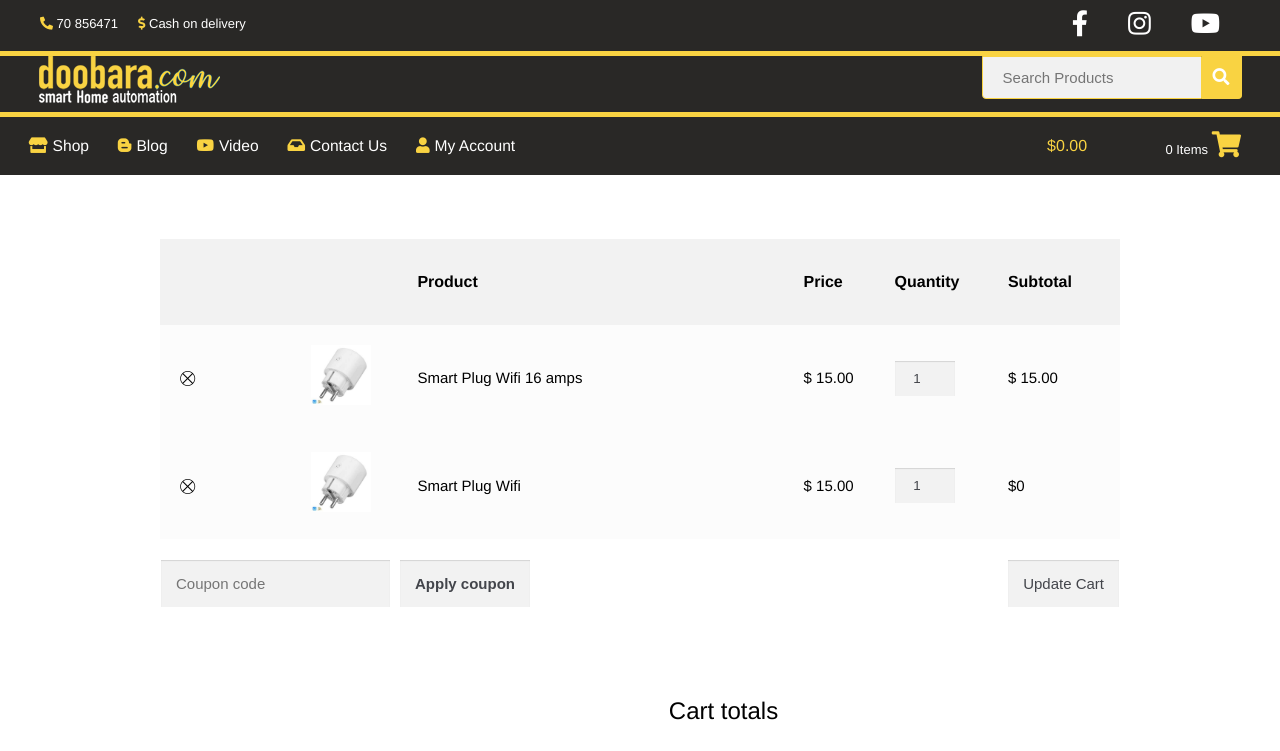
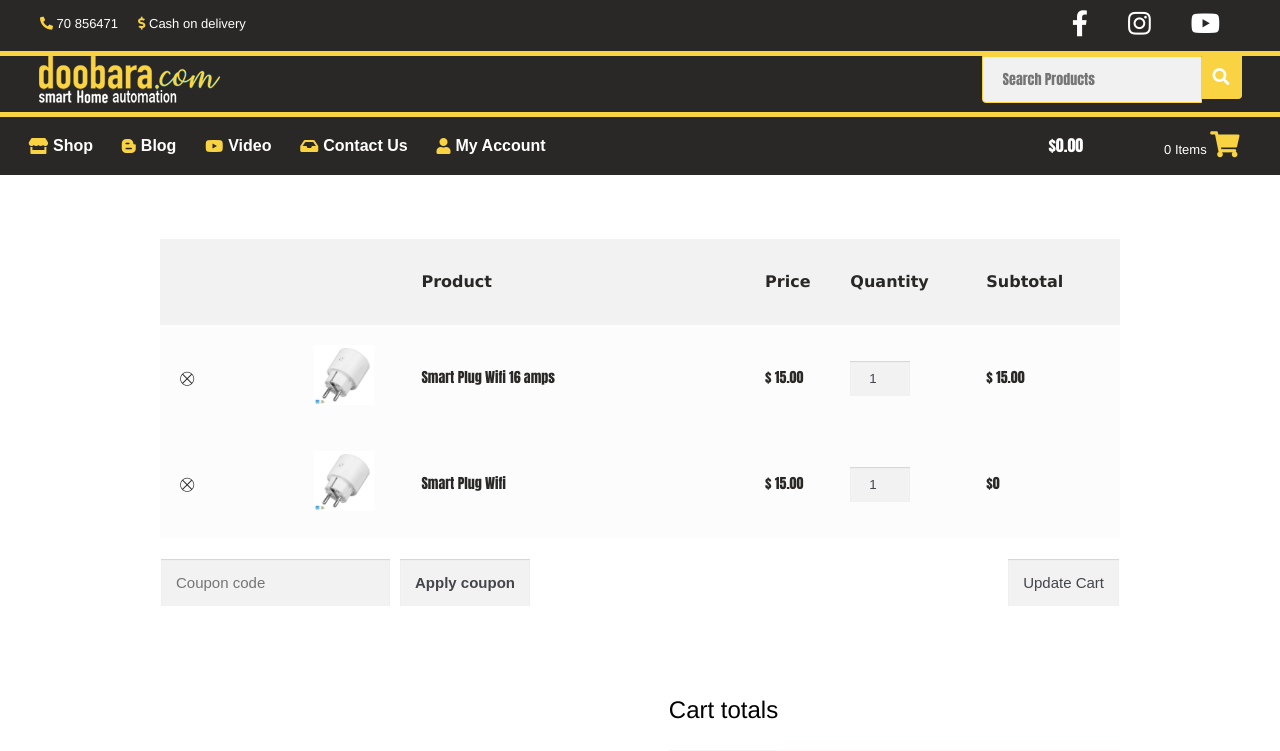
Before and after one commit to youdass101/doobara, a Django app: page /cart in a window 1280 px wide. Shown: the top 751 px of the page. Run offline with Django 3.2, Linux system fonts and the light colour scheme.

Commit message:
typography

```diff
--- a/doobarashop/static/doobarashop/sass/components/_account-nav.scss
+++ b/doobarashop/static/doobarashop/sass/components/_account-nav.scss
@@ -5,16 +5,18 @@
     display: inline-block;
     ul {
         li {
+            @include var.nav-title;
+            cursor: pointer;
             list-style: none;
             border-style: solid;
             border-width: 0.5px 0px;
             border-color: gray;
-            font-size: large;
             padding: 6% 0 5% 0;
 
             a {
                 color: var.$back-color;
             }
+
             a:link {
                 text-decoration: none;
                 color: black;
@@ -40,7 +42,6 @@
             padding: 0;
 
             li {
-                font-size: medium;
                 padding: 10px 0 10px 0;
 
                 a{
--- a/doobarashop/static/doobarashop/sass/components/_blog-carousel-singe-item.scss
+++ b/doobarashop/static/doobarashop/sass/components/_blog-carousel-singe-item.scss
@@ -11,7 +11,7 @@ a:link {
 
 // Post card paragraph styling
 p {
-    font-size: 14px;
+    @include var.par-body;
     color: white;
     height: 100px;
     padding-left: 15px;
--- a/doobarashop/static/doobarashop/sass/components/_cart-widget.scss
+++ b/doobarashop/static/doobarashop/sass/components/_cart-widget.scss
@@ -18,9 +18,10 @@
 
     // cart number of total
     .homeTotal {
-        font-size: 16px;
+        @include var.par-body-2;
+        color: white;
         .cartUrl {
-            font-size: 14px;
+            @include var.par-body;
         }
     }
 }
--- a/doobarashop/static/doobarashop/sass/components/_main-menu.scss
+++ b/doobarashop/static/doobarashop/sass/components/_main-menu.scss
@@ -9,8 +9,7 @@
     @include var.backround-bordertop-color;
     color: var.$identity-color;
     align-items: center;
-    font-size: 1.2em;
-    font-weight: 400;
+    @include var.nav-title;
 
     // navigation links
     a {
--- a/doobarashop/static/doobarashop/sass/components/_product-category-menu.scss
+++ b/doobarashop/static/doobarashop/sass/components/_product-category-menu.scss
@@ -7,6 +7,7 @@
     flex-wrap: wrap;
     justify-content: space-around;
     align-content: center;
+    padding: 4px;
 
     // Each icon and titel container
     .icon-title-container {
@@ -55,6 +56,7 @@
         p {
             text-align: center;
             margin: 0;
+            @include var.icon-title;
         }
     }
 }
--- a/doobarashop/static/doobarashop/sass/components/_search-widget.scss
+++ b/doobarashop/static/doobarashop/sass/components/_search-widget.scss
@@ -19,7 +19,7 @@
 form.search-site input[type=text] {
     border-bottom-left-radius: 4px ;
     padding: 12px 20px;
-    font-size: 15px;
+    @include var.par-body;
     border: 1px solid var.$identity-color;
     float: left;
     width: 220px;
--- a/doobarashop/static/doobarashop/sass/components/_secondary-menu.scss
+++ b/doobarashop/static/doobarashop/sass/components/_secondary-menu.scss
@@ -23,9 +23,8 @@
             border: none;
             width: 85px;
             height: 40px;
-            font-size: medium;
+            @include var.par-body-2;
         }
-
 
         // FIX FOR button not trigger when pressing on text or icon nested
         span {
@@ -38,7 +37,7 @@
         grid-area: nmm;
         background-color: var.$back-color;
         padding-right: 30px 0 0 0;
-        font-size: 16px;
+        @include var.par-body-2;
 
         ul {
             list-style: none;
--- a/doobarashop/static/doobarashop/sass/components/_slider.scss
+++ b/doobarashop/static/doobarashop/sass/components/_slider.scss
@@ -53,8 +53,8 @@
 
 /* SLider Caption text */
 .slider-caption {
+    @include var.par-body;
     color: #f2f2f2;
-    font-size: 15px;
     position: absolute;
     width: 100%;
     margin-top: -35px;
--- a/doobarashop/static/doobarashop/sass/pages/_account.scss
+++ b/doobarashop/static/doobarashop/sass/pages/_account.scss
@@ -1,3 +1,4 @@
+@use '../abstracts/all' as var;
 // MY ACCOUNT PAGE STYLING
 #my-account-container {
     padding: 4%;
--- a/doobarashop/static/doobarashop/sass/pages/_blog.scss
+++ b/doobarashop/static/doobarashop/sass/pages/_blog.scss
@@ -1,3 +1,6 @@
+@use '../abstracts/all' as var;
+
+
 // BLOG PAGE STYLE START HERER
 #blog-carousel {
     display: grid;
--- a/doobarashop/static/doobarashop/style.css
+++ b/doobarashop/static/doobarashop/style.css
@@ -120,7 +120,10 @@ html, body {
 form.search-site input[type=text] {
   border-bottom-left-radius: 4px;
   padding: 12px 20px;
-  font-size: 15px;
+  font-size: 14px;
+  font-family: Impact, Haettenschweiler, "Arial Narrow Bold", sans-serif;
+  color: #292826;
+  font-weight: 400;
   border: 1px solid #F9D342;
   float: left;
   width: 220px;
@@ -159,8 +162,10 @@ form.search-site button {
   border-top: 5px solid #F9D342;
   color: #F9D342;
   align-items: center;
-  font-size: 1.2em;
-  font-weight: 400;
+  font-size: 16px;
+  font-family: fantasy;
+  color: #292826;
+  font-weight: 600;
 }
 #navigation-menu a {
   display: flex;
@@ -204,9 +209,16 @@ form.search-site button {
 }
 #cart-nav .homeTotal {
   font-size: 16px;
+  font-family: Impact, Haettenschweiler, "Arial Narrow Bold", sans-serif;
+  color: #292826;
+  font-weight: 400;
+  color: white;
 }
 #cart-nav .homeTotal .cartUrl {
   font-size: 14px;
+  font-family: Impact, Haettenschweiler, "Arial Narrow Bold", sans-serif;
+  color: #292826;
+  font-weight: 400;
 }
 
 @media screen and (max-width: 530px) {
@@ -994,7 +1034,9 @@ form.search-site button {
 
 .cart-table-container .products-in-cart thead th {
   font-size: 16px;
-  font-weight: 700;
+  font-family: Verdana, Geneva, Tahoma, sans-serif;
+  color: #292826;
+  font-weight: 600;
   text-align: left;
   padding: 30px 10px 30px 0px;
 }
@@ -1004,7 +1046,10 @@ form.search-site button {
 }
 
 .cart-table-container .products-in-cart tbody tr {
-  font-size: 15px;
+  font-size: 14px;
+  font-family: Impact, Haettenschweiler, "Arial Narrow Bold", sans-serif;
+  color: #292826;
+  font-weight: 400;
 }
 
 .cart-table-container .products-in-cart tbody tr td {
```
Also changed, not shown: other parts of doobarashop/static/doobarashop/style.css (+35 -10 lines), doobarashop/static/doobarashop/sass/abstracts/_mixin.scss (+61 -1 lines), doobarashop/static/doobarashop/sass/components/_account-orders-data.scss (+4 -4 lines), doobarashop/static/doobarashop/sass/components/_cart-in-cart-table.scss (+2 -6 lines), 1 other file.
